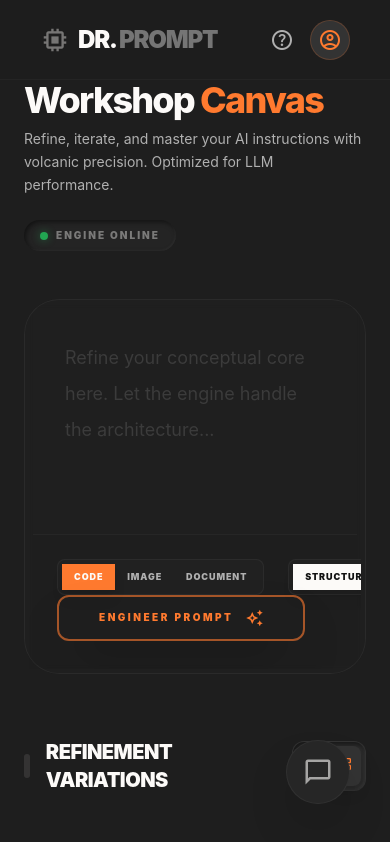
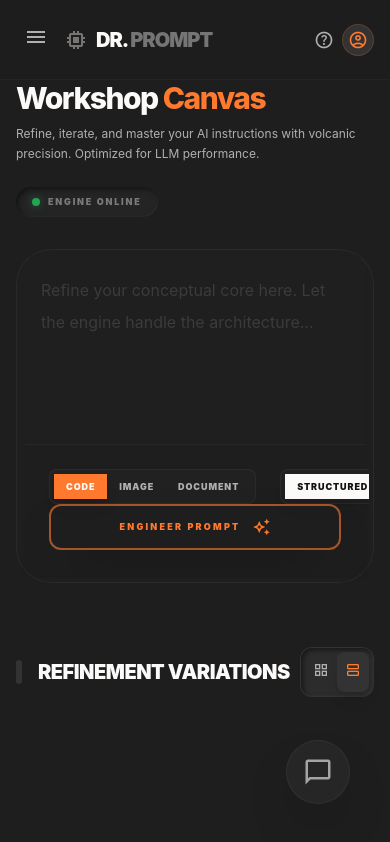
Before and after one commit to Franz-kingstein/Dr_Prompt_Engineer, a React (Vite) app in the folder frontend/: page / in a window 390 px wide. Shown: the top 842 px of the page. Built offline with nearby package versions, Linux system fonts and the light colour scheme.

Commit message:
feat: make UI responsive for mobile and tablet

```diff
--- a/frontend/src/App.jsx
+++ b/frontend/src/App.jsx
@@ -301,6 +301,7 @@ const App = () => {
   const [formatType, setFormatType] = useState('structured'); // structured | json
   const [statusNote, setStatusNote] = useState(''); // Live backend feedback
   const [layoutView, setLayoutView] = useState('list'); // grid | list
+  const [isMobileMenuOpen, setIsMobileMenuOpen] = useState(false);
 
   useEffect(() => {
     // Simulate Neural Sync/Initial Loading Sequence
@@ -405,12 +406,20 @@ const App = () => {
     <div className="bg-surface text-on-surface font-body min-h-screen">
 
       {/* TopNavBar */}
-      <header className="bg-surface/95 backdrop-blur-md flex justify-between items-center w-full px-10 h-20 fixed top-0 z-50 border-b border-white/[0.03]">
+      <header className="bg-surface/95 backdrop-blur-md flex justify-between items-center w-full px-4 md:px-10 h-20 fixed top-0 z-50 border-b border-white/[0.03]">
         <div className="flex items-center gap-2">
-          <span className="material-symbols-outlined text-on-surface/40 text-3xl" style={{ fontVariationSettings: "'FILL' 1" }}>memory</span>
-          <span className="text-2xl font-black text-on-surface uppercase tracking-tighter">Dr. <span className="text-on-surface-variant opacity-60">Prompt</span></span>
+          <button
+            onClick={() => setIsMobileMenuOpen(!isMobileMenuOpen)}
+            className="lg:hidden p-2 text-on-surface-variant hover:text-primary transition-colors"
+          >
+            <span className="material-symbols-outlined text-2xl">
+              {isMobileMenuOpen ? 'close' : 'menu'}
+            </span>
+          </button>
+          <span className="material-symbols-outlined text-on-surface/40 text-2xl md:text-3xl" style={{ fontVariationSettings: "'FILL' 1" }}>memory</span>
+          <span className="text-xl md:text-2xl font-black text-on-surface uppercase tracking-tighter">Dr. <span className="text-on-surface-variant opacity-60">Prompt</span></span>
         </div>
-        <div className="flex items-center gap-6">
+        <div className="flex items-center gap-3 md:gap-6">
           <div className="hidden md:flex gap-8 text-[#adaaaa] font-inter text-sm font-medium">
             <a className="text-on-surface font-bold transition-all hover:text-primary px-2" href="#" onClick={(e) => { e.preventDefault(); }}>
               Workshop
@@ -425,17 +434,17 @@ const App = () => {
               Settings
             </a>
           </div>
-          <div className="flex items-center gap-4">
-            <span className="material-symbols-outlined text-on-surface-variant cursor-pointer hover:text-primary transition-colors text-2xl">help_outline</span>
-            <div className="w-10 h-10 rounded-full bg-surface-container-high border border-primary/20 flex items-center justify-center cursor-pointer hover:scale-110 transition-transform">
-              <span className="material-symbols-outlined text-primary text-2xl">account_circle</span>
+          <div className="flex items-center gap-2 md:gap-4">
+            <span className="material-symbols-outlined text-on-surface-variant cursor-pointer hover:text-primary transition-colors text-xl md:text-2xl">help_outline</span>
+            <div className="w-8 h-8 md:w-10 md:h-10 rounded-full bg-surface-container-high border border-primary/20 flex items-center justify-center cursor-pointer hover:scale-110 transition-transform">
+              <span className="material-symbols-outlined text-primary text-xl md:text-2xl">account_circle</span>
             </div>
           </div>
         </div>
       </header>
 
-      {/* SideNavBar */}
-      <aside className="fixed left-0 top-0 h-full w-72 bg-surface/50 backdrop-blur-3xl pt-24 pb-8 px-6 flex-col border-r border-white/[0.03] z-40 hidden lg:flex">
+      {/* SideNavBar - Responsive Drawer */}
+      <aside className={`fixed left-0 top-0 h-full w-72 bg-surface/95 lg:bg-surface/50 backdrop-blur-3xl pt-24 pb-8 px-6 flex flex-col border-r border-white/[0.03] z-40 transition-transform duration-300 lg:translate-x-0 ${isMobileMenuOpen ? 'translate-x-0' : '-translate-x-full'}`}>
         <div className="mb-8 px-4">
           <h2 className="text-xl font-black text-primary uppercase tracking-tighter flex items-center gap-3">
             <div className="w-8 h-8 rounded-lg bg-primary/10 flex items-center justify-center">
@@ -479,19 +488,27 @@ const App = () => {
         </div>
       </aside>
 
+      {/* Mobile Drawer Overlay */}
+      {isMobileMenuOpen && (
+        <div
+          className="drawer-overlay lg:hidden"
+          onClick={() => setIsMobileMenuOpen(false)}
+        ></div>
+      )}
+
       {/* Main Content */}
-      <main className="lg:ml-64 pt-20 min-h-screen px-6 md:px-12 pb-20">
+      <main className="lg:ml-72 pt-20 min-h-screen px-4 sm:px-8 md:px-12 pb-20">
         {/* Header Section */}
-        <section className="max-w-5xl mx-auto mb-12">
+        <section className="max-w-5xl mx-auto mb-8 md:mb-12">
           <div className="flex flex-col md:flex-row md:items-end justify-between gap-6">
             <div>
-              <h1 className="text-4xl font-extrabold tracking-tighter text-on-surface mb-2">Workshop <span className="text-primary">Canvas</span></h1>
-              <p className="text-on-surface-variant text-sm max-w-md leading-relaxed">Refine, iterate, and master your AI instructions with volcanic precision. Optimized for LLM performance.</p>
+              <h1 className="text-3xl md:text-4xl font-extrabold tracking-tighter text-on-surface mb-2">Workshop <span className="text-primary">Canvas</span></h1>
+              <p className="text-on-surface-variant text-xs md:text-sm max-w-md leading-relaxed">Refine, iterate, and master your AI instructions with volcanic precision. Optimized for LLM performance.</p>
             </div>
             <div className="flex items-center gap-4">
               <div className="px-4 py-2 bg-surface-container-low rounded-full nm-inset flex items-center gap-2">
                 <div className={`w-2 h-2 rounded-full ${loading ? 'bg-on-surface-variant animate-pulse' : 'bg-green-500/80 shadow-[0_0_8px_rgba(34,197,94,0.4)]'}`}></div>
-                <span className="text-[10px] font-black tracking-[0.2em] uppercase opacity-40">Engine {loading ? 'Syncing' : 'Online'}</span>
+                <span className="text-[9px] md:text-[10px] font-black tracking-[0.2em] uppercase opacity-40">Engine {loading ? 'Syncing' : 'Online'}</span>
               </div>
             </div>
           </div>
@@ -505,7 +522,7 @@ const App = () => {
                 value={input}
                 onChange={(e) => setInput(e.target.value)}
                 onKeyDown={(e) => { if (e.key === 'Enter' && !e.shiftKey) { e.preventDefault(); handleSend(); } }}
-                className="w-full bg-transparent border-none focus:ring-0 text-lg md:text-xl text-on-surface placeholder:text-on-surface-variant/20 p-8 min-h-[220px] resize-none font-body leading-loose outline-none"
+                className="w-full bg-transparent border-none focus:ring-0 text-base md:text-xl text-on-surface placeholder:text-on-surface-variant/20 p-4 md:p-8 min-h-[180px] md:min-h-[220px] resize-none font-body leading-loose outline-none"
                 placeholder="Refine your conceptual core here. Let the engine handle the architecture..."
               />
               <div className="flex flex-wrap items-center justify-between p-6 border-t border-white/[0.03] bg-surface/30">
@@ -537,7 +554,7 @@ const App = () => {
                 <button
                   onClick={handleSend}
                   disabled={loading || !input.trim()}
-                  className={`py-3 px-10 rounded-xl border-2 font-black uppercase tracking-[0.25em] text-[10px] flex items-center gap-3 group transition-all duration-500 ${loading
+                  className={`w-full md:w-auto py-3 px-6 md:px-10 rounded-xl border-2 font-black uppercase tracking-[0.25em] text-[9px] md:text-[10px] flex items-center justify-center gap-3 group transition-all duration-500 ${loading
                     ? 'border-surface-container-highest text-on-surface-variant/40 bg-surface-container-low cursor-not-allowed'
                     : 'border-primary/60 text-primary hover:bg-primary hover:text-on-primary hover:shadow-[0_0_40px_rgba(255,122,47,0.4)] shadow-2xl'
                     }`}
@@ -588,7 +605,7 @@ const App = () => {
                   initial={{ opacity: 0, y: 50 }}
                   animate={{ opacity: 1, y: 0 }}
                   key={msg.id}
-                  className="bg-surface-container-low rounded-[2rem] p-8 nm-convex relative overflow-hidden group"
+                  className="bg-surface-container-low rounded-[1.5rem] md:rounded-[2rem] p-4 md:p-8 nm-convex relative overflow-hidden group"
                 >
                   <div className={`grid ${layoutView === 'grid' ? 'grid-cols-1' : 'lg:grid-cols-12'} gap-8`}>
                     {/* Left Panel: The Prompt */}
@@ -611,8 +628,8 @@ const App = () => {
                         </button>
                       </div>
                       <div className="border border-white/[0.05] p-1 rounded-3xl bg-surface/40">
-                        <div className="bg-surface-container-lowest p-8 rounded-[1.4rem]">
-                          <div className="text-on-surface text-base leading-[2] font-body markdown-content opacity-90">
+                        <div className="bg-surface-container-lowest p-4 md:p-8 rounded-[1.4rem]">
+                          <div className="text-on-surface text-sm md:text-base leading-relaxed md:leading-[2] font-body markdown-content opacity-90">
                             <ReactMarkdown>{msg.text}</ReactMarkdown>
                           </div>
                         </div>
--- a/frontend/src/index.css
+++ b/frontend/src/index.css
@@ -183,3 +183,12 @@ body {
   text-transform: uppercase;
   letter-spacing: -0.025em;
 }
+
+/* Mobile Drawer Overlay */
+.drawer-overlay {
+  background-color: rgba(0, 0, 0, 0.5);
+  backdrop-filter: blur(4px);
+  position: fixed;
+  inset: 0;
+  z-index: 35;
+}
```
